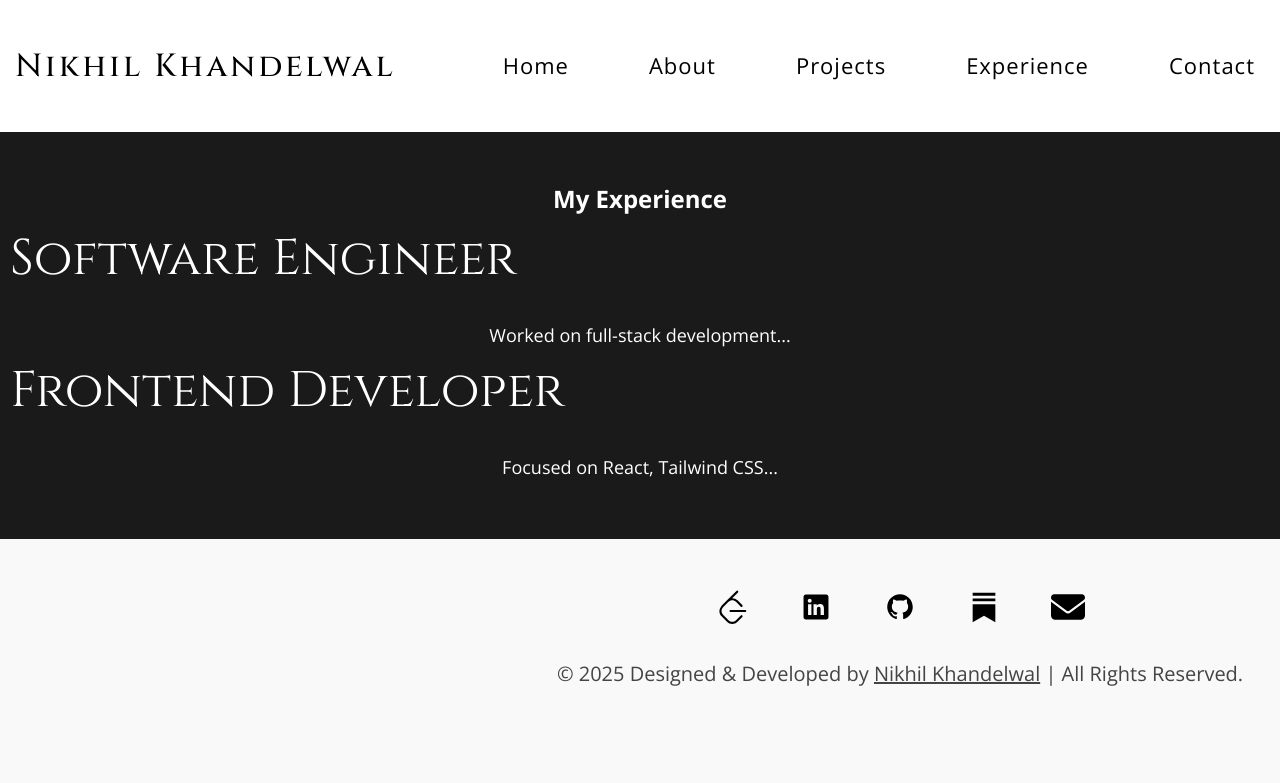
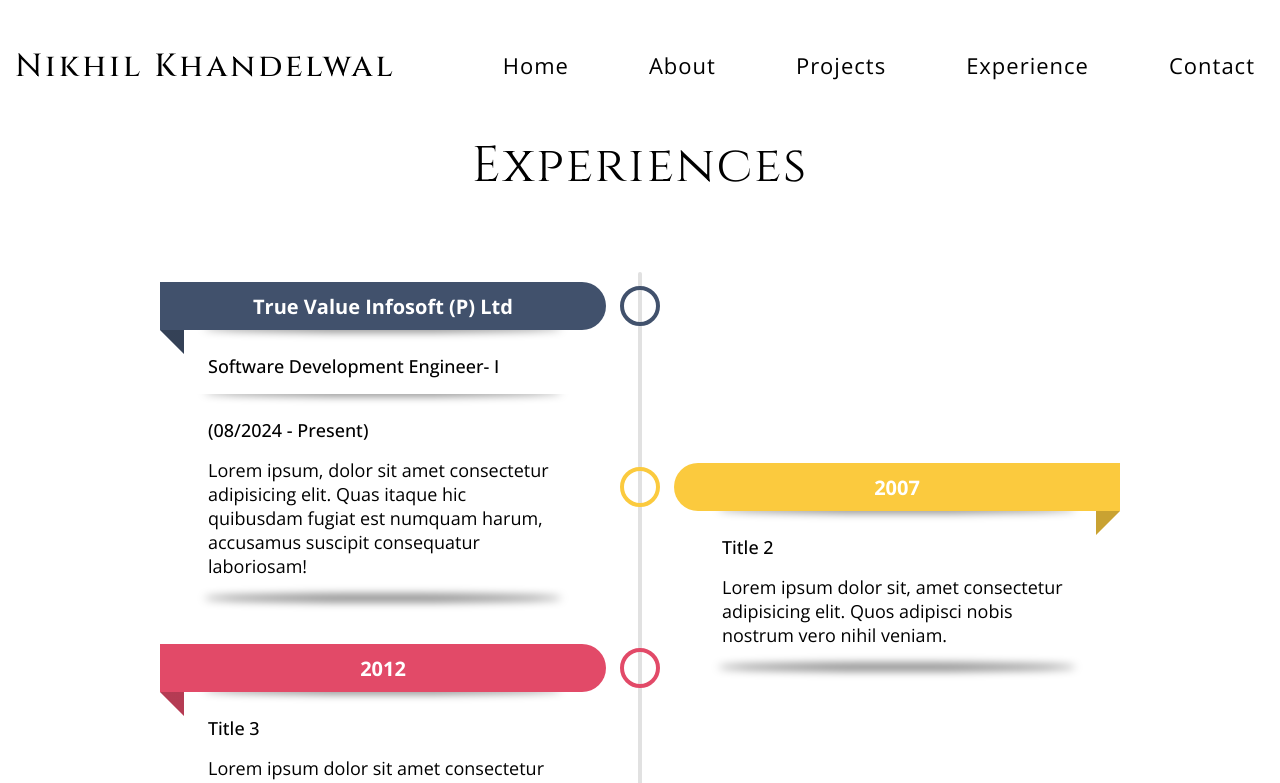
Before and after one commit to nikhilkhandelwal006/nikhilkhandelwal.me, a React (Vite) app: page /experience in a window 1280 px wide. Shown: the top 783 px of the page. Built offline with nearby package versions, Linux system fonts and the light colour scheme; a web font is replaced by a local one.

Commit message:
experience page styled

```diff
--- a/src/pages/Experience/Experience.css
+++ b/src/pages/Experience/Experience.css
@@ -1,112 +1,176 @@
-@import url('https://fonts.googleapis.com/css?family=PT+Sans');
-
-:root {
-  --text-color: #444;
-  --title-color: #3c3c3c;
-  --bg-color: #f9f9f9;
-  --secondary-bg-color: #1a1a1a;
-  --progressbar-bg: #ececec;
-  --progressbar-color: #34495e;
-}
-
-body {
-  color: var(--text-color);
-  background: var(--bg-color);
-  font-size: 16px;
-  font-family: 'PT Sans', sans-serif;
-}
-
-.hero {
-  height: 100vh;
-  background: url('https://source.unsplash.com/a2NRu2Wxa2o/') center/cover;
-  display: flex;
-  justify-content: center;
-  align-items: center;
+h1 {
     text-align: center;
   }
 
-.hero h1 {
-  color: white;
-  font-size: 2.5rem;
-  text-shadow: 0px 2px 3px #2d2d2d;
-  opacity: 0;
-  transform: translateY(20px);
-  animation: fadeIn 1s ease-in-out forwards 0.5s;
+  .experience-timeline {
+    --col-gap: 2rem;
+    --row-gap: 2rem;
+    --line-w: 0.25rem;
+    display: grid;
+    grid-template-columns: var(--line-w) 1fr;
+    grid-auto-columns: max-content;
+    column-gap: var(--col-gap);
+    list-style: none;
+    width: min(60rem, 90%);
+    margin-inline: auto;
   }
 
-/* ABOUT SECTION */
-.about-myself {
-  text-align: center;
-  padding: 50px 20px;
+  /* line */
+  .experience-timeline::before {
+    content: "";
+    grid-column: 1;
+    grid-row: 1 / span 20;
+    background: rgb(225, 225, 225);
+    border-radius: calc(var(--line-w) / 2);
   }
 
-.about-myself h2 {
-  color: var(--title-color);
-  font-size: 3rem;
-  margin-bottom: 20px;
-  opacity: 0;
-  transform: translateY(-50px);
-  animation: slideIn 1s ease-in-out forwards;
+  /* row gaps */
+  .experience-timeline li:not(:last-child) {
+    margin-bottom: var(--row-gap);
   }
 
-/* EXPERIENCE SECTION */
-.experience {
-  background: var(--secondary-bg-color);
-  padding: 50px 0;
-  text-align: center;
-  color: white;
+  /* card */
+  .experience-timeline li {
+    grid-column: 2;
+    --inlineP: 1.5rem;
+    margin-inline: var(--inlineP);
+    grid-row: span 2;
+    display: grid;
+    grid-template-rows: min-content min-content min-content;
   }
 
-.experience ul {
-  list-style: none;
-  padding: 0;
+  /* date */
+  .experience-timeline li .date {
+    --dateH: 3rem;
+    height: var(--dateH);
+    margin-inline: calc(var(--inlineP) * -1);
+
+    text-align: center;
+    background-color: var(--accent-color);
+
+    color: white;
+    font-size: 1.25rem;
+    font-weight: 700;
+
+    display: grid;
+    place-content: center;
+    position: relative;
+
+    border-radius: calc(var(--dateH) / 2) 0 0 calc(var(--dateH) / 2);
   }
 
-.experience li {
-  opacity: 0;
-  transform: translateX(10vw);
-  animation: fadeInLeft 0.8s ease-in-out forwards;
+  /* date flap */
+  .experience-timeline li .date::before {
+    content: "";
+    width: var(--inlineP);
+    aspect-ratio: 1;
+    background: var(--accent-color);
+    background-image: linear-gradient(rgba(0, 0, 0, 0.2) 100%, transparent);
+    position: absolute;
+    top: 100%;
+
+    clip-path: polygon(0 0, 100% 0, 0 100%);
+    right: 0;
   }
 
-/* PROGRESS BARS */
-.skills-bar-container .bar-container {
-  background: var(--progressbar-bg);
-  height: 10px;
-  position: relative;
-  overflow: hidden;
+  /* circle */
+  .experience-timeline li .date::after {
+    content: "";
+    position: absolute;
+    width: 2rem;
+    aspect-ratio: 1;
+    background: var(--bgColor);
+    border: 0.3rem solid var(--accent-color);
+    border-radius: 50%;
+    top: 50%;
+
+    transform: translate(50%, -50%);
+    right: calc(100% + var(--col-gap) + var(--line-w) / 2);
   }
 
-.skills-bar-container .progressbar {
-  background: var(--progressbar-color);
-  height: 100%;
-  width: 0;
-  animation: fillProgress 2s ease-out forwards;
+  /* title and description */
+  .experience-timeline li .title,
+  .experience-timeline li .descr {
+    background: var(--bgColor);
+    position: relative;
+    padding-inline: 1.5rem;
   }
 
-/* ANIMATIONS */
-@keyframes fadeIn {
-  to {
-    opacity: 1;
-    transform: translateY(0);
+  .experience-timeline li .title {
+    overflow: hidden;
+    padding-block-start: 1.5rem;
+    padding-block-end: 1rem;
+    font-weight: 500;
+  }
+
+  .experience-timeline li .descr {
+    padding-block-end: 1.5rem;
+    font-weight: 300;
+  }
+
+  /* shadows */
+  .experience-timeline li .title::before,
+  .experience-timeline li .descr::before {
+    content: "";
+    position: absolute;
+    width: 90%;
+    height: 0.5rem;
+    background: rgba(0, 0, 0, 0.5);
+    left: 50%;
+    border-radius: 50%;
+    filter: blur(4px);
+    transform: translate(-50%, 50%);
+  }
+
+  .experience-timeline li .title::before {
+    bottom: calc(100% + 0.125rem);
+  }
+
+  .experience-timeline li .descr::before {
+    z-index: -1;
+    bottom: 0.25rem;
+  }
+
+  /* Responsive design */
+  @media (min-width: 40rem) {
+    .experience-timeline {
+      grid-template-columns: 1fr var(--line-w) 1fr;
+    }
+    .experience-timeline::before {
+      grid-column: 2;
+    }
+    .experience-timeline li:nth-child(odd) {
+      grid-column: 1;
+    }
+    .experience-timeline li:nth-child(even) {
+      grid-column: 3;
+    }
+
+    /* Start second card */
+    .experience-timeline li:nth-child(2) {
+      grid-row: 2/4;
+    }
+
+    .experience-timeline li:nth-child(odd) .date::before {
+      clip-path: polygon(0 0, 100% 0, 100% 100%);
+      left: 0;
+    }
+
+    .experience-timeline li:nth-child(odd) .date::after {
+      transform: translate(-50%, -50%);
+      left: calc(100% + var(--col-gap) + var(--line-w) / 2);
+    }
+
+    .experience-timeline li:nth-child(odd) .date {
+      border-radius: 0 calc(var(--dateH) / 2) calc(var(--dateH) / 2) 0;
     }
   }
 
-@keyframes slideIn {
-  to {
-    opacity: 1;
-    transform: translateY(0);
-  }
+  .credits {
+    margin-top: 1rem;
+    text-align: right;
   }
 
-@keyframes fadeInLeft {
-  to {
-    opacity: 1;
-    transform: translateX(0);
+  .credits a {
+    color: var(--color);
   }
-}
-
-@keyframes fillProgress {
-  to {
-    width: 100%;
-  }
-}
--- a/src/pages/Experience/Experience.jsx
+++ b/src/pages/Experience/Experience.jsx
@@ -1,31 +1,61 @@
-import React from 'react'
-import "./Experience.css"
-
+import React from "react";
+import "./Experience.css";
 
 const Experience = () => {
   return (
-    <div>
-     <section className="experience">
-      <div className="content">
-        <h1>My Experience</h1>
-        <ul>
-          <li>
-            <div className="experience-content">
-              <h2>Software Engineer</h2>
-              <p>Worked on full-stack development...</p>
-            </div>
-          </li>
-          <li>
-            <div className="experience-content">
-              <h2>Frontend Developer</h2>
-              <p>Focused on React, Tailwind CSS...</p>
-            </div>
-          </li>
-        </ul>
+    <>
+      <div className="heading">
+        <h2>Experiences</h2>
       </div>
-    </section>
-    </div>
-  )
-}
+      <br />
+      <ul className="experience-timeline">
+        <li style={{ "--accent-color": "#41516C" }}>
+          <div className="date">True Value Infosoft (P) Ltd</div>
+          <div className="title">Software Development Engineer- I</div>
+          <div className="title">(08/2024 - Present)</div>
 
-export default Experience
+          <div className="descr">
+            Lorem ipsum, dolor sit amet consectetur adipisicing elit. Quas
+            itaque hic quibusdam fugiat est numquam harum, accusamus suscipit
+            consequatur laboriosam!
+          </div>
+        </li>
+        <li style={{ "--accent-color": "#FBCA3E" }}>
+          <div className="date">2007</div>
+          <div className="title">Title 2</div>
+          <div className="descr">
+            Lorem ipsum dolor sit, amet consectetur adipisicing elit. Quos
+            adipisci nobis nostrum vero nihil veniam.
+          </div>
+        </li>
+        <li style={{ "--accent-color": "#E24A68" }}>
+          <div className="date">2012</div>
+          <div className="title">Title 3</div>
+          <div className="descr">
+            Lorem ipsum dolor sit amet consectetur adipisicing elit. Fuga minima
+            consequuntur soluta placeat iure totam commodi repellendus ea
+            delectus, libero fugit quod reprehenderit, sequi quo, et dolorum
+            saepe nulla hic.
+          </div>
+        </li>
+        <li style={{ "--accent-color": "#1B5F8C" }}>
+          <div className="date">2017</div>
+          <div className="title">Title 4</div>
+          <div className="descr">
+            Lorem ipsum dolor, sit amet consectetur adipisicing elit. Impedit,
+            cumque.
+          </div>
+        </li>
+        <li style={{ "--accent-color": "#4CADAD" }}>
+          <div className="date">2022</div>
+          <div className="title">Title 5</div>
+          <div className="descr">
+            Lorem, ipsum dolor sit amet consectetur adipisicing elit. Odit, non.
+          </div>
+        </li>
+      </ul>
+    </>
+  );
+};
+
+export default Experience;
```
Lines whose indentation alone changed are shown as unchanged.
